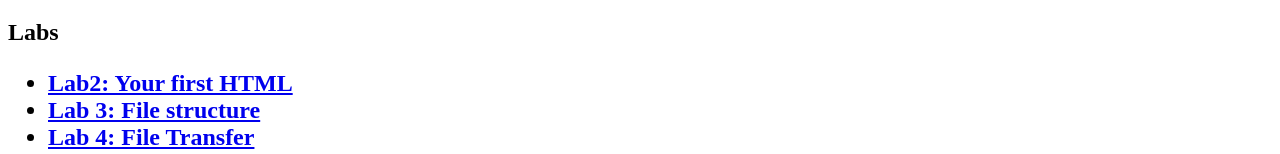
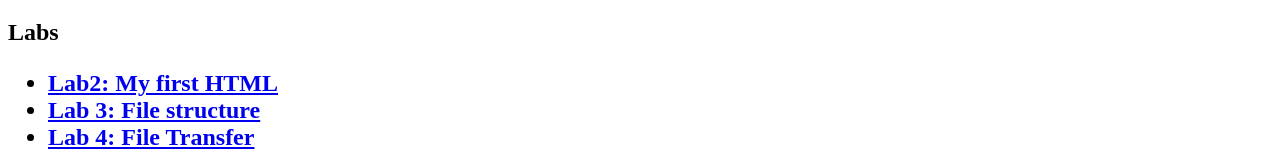
Before and after one commit to aeshghi/art101, a plain HTML site: page index.html in a window 1280 px wide. Shown: the part 642-796 px from the top of the page. Drawn offline with Linux system fonts and the light colour scheme; files that its build step writes are made by us from their sources.

Commit message:
Update index.html

```diff
--- a/index.html
+++ b/index.html
@@ -24,7 +24,7 @@
 		<h2>Labs<h2>
 			<ul>
 
-				<li><a href="lab2/helloworld.html">Lab2: Your first HTML</a></li>
+				<li><a href="lab2/index.html">Lab2: My first HTML</a></li>
 				<li><a href="lab3/">Lab 3: File structure</a></li>
 				<li><a href="lab4/">Lab 4: File Transfer</a></li>
 				<li><a href="lab5/">Lab 5:</a></li>
```
